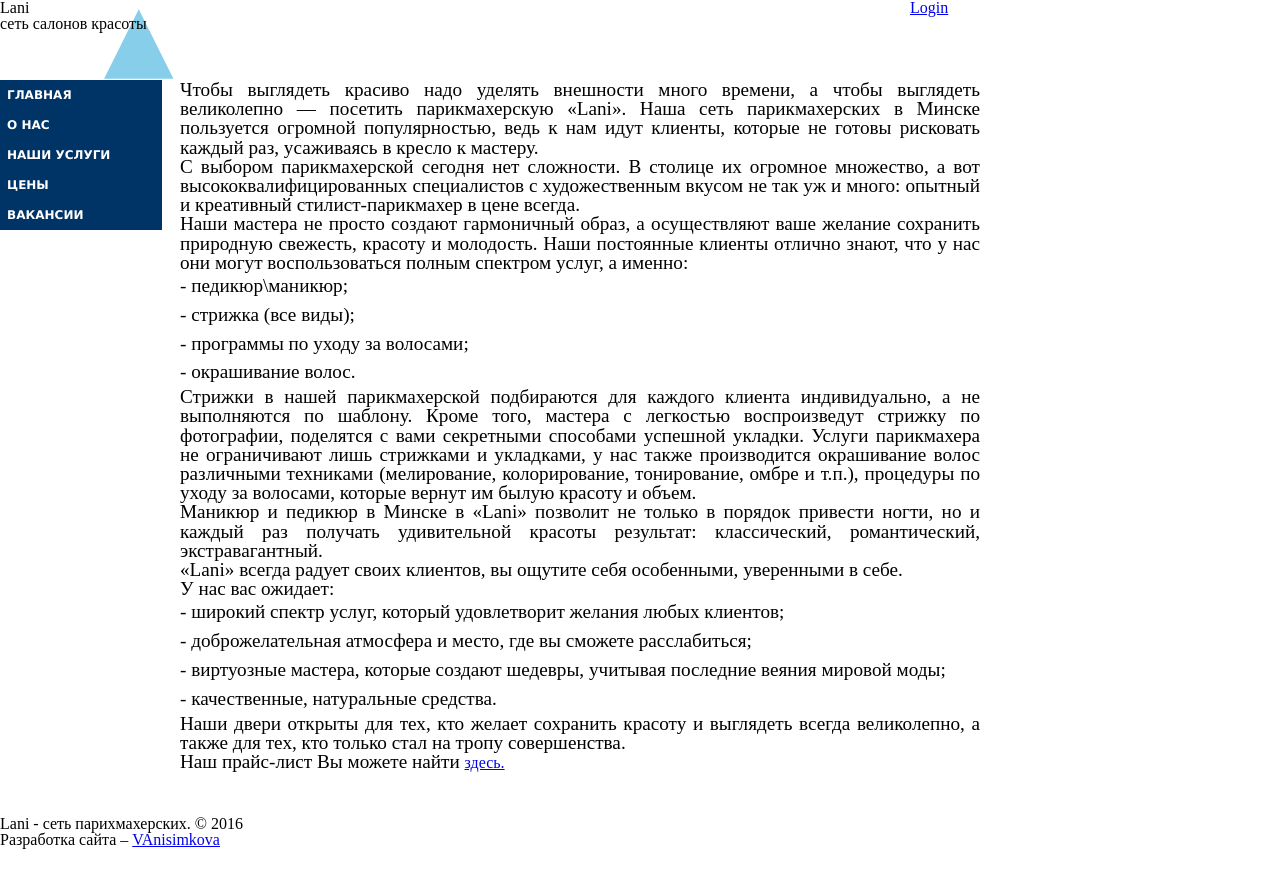
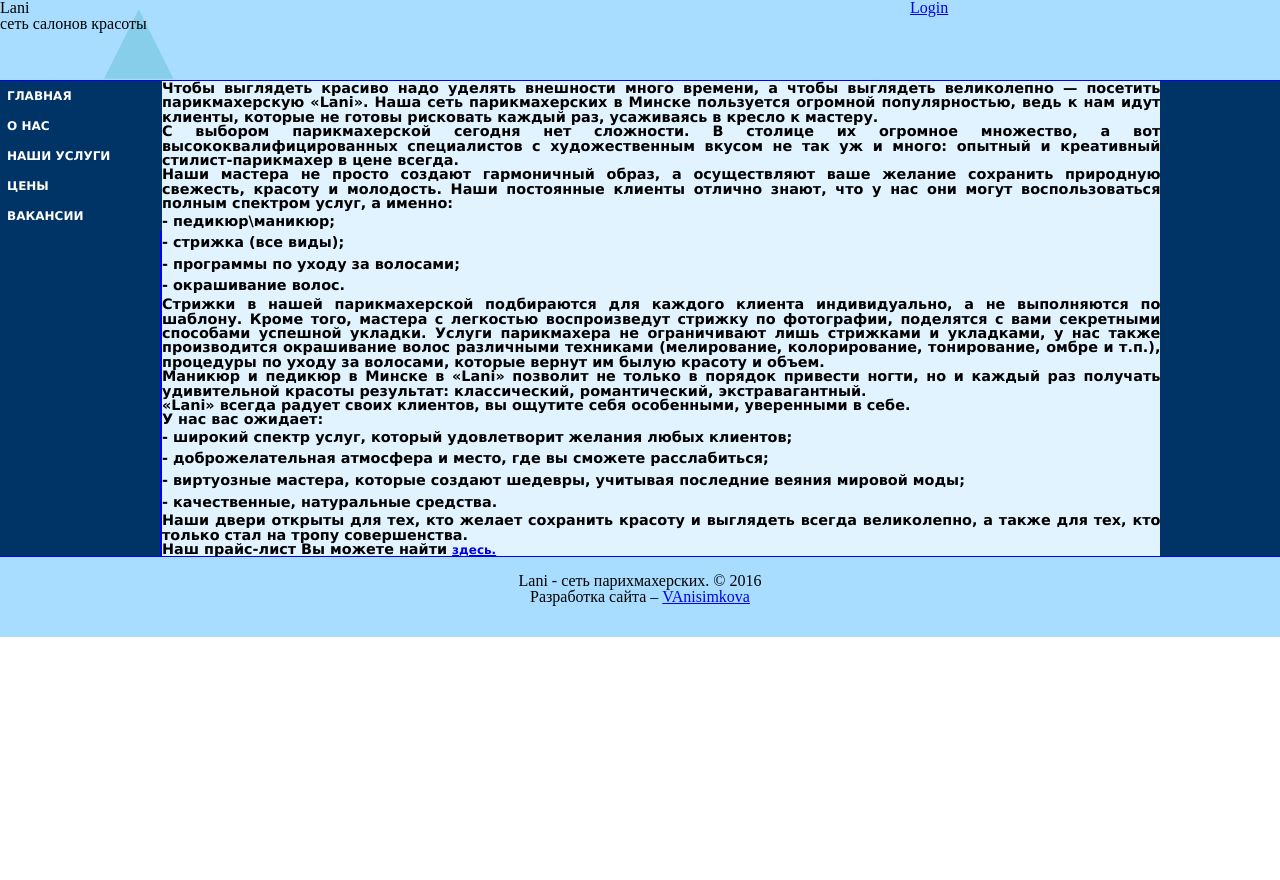
Before and after one commit to evgeny-yakovets/hair, a plain HTML site: page index.html in a window 1280 px wide. After the commit the page ends 800 px from the top, so only its background shows below. Drawn offline with Linux system fonts and the light colour scheme.

Commit message:
Change site view.

```diff
--- a/index.html
+++ b/index.html
@@ -10,11 +10,11 @@
 	<!-- header start1 -->
 	<div id="header_container" >
 		<div id="header">
-				<script>
-					$("<div>").load("http://localhost/pages/tpls/header.html", function() {
-						$("#header").append($(this).html());
-					});
-				</script>
+			<script>
+				$("<div>").load("http://localhost/pages/tpls/header.html", function() {
+					$("#header").append($(this).html());
+				});
+			</script>
 		</div>
 	</div>
 	<!-- header end -->
@@ -23,7 +23,7 @@
 	<div id="main_container">
 		<!-- menu start -->
 		<div id="menu_container">
-			<div id="menu">
+			<div id="menu" class="tformat1">
 				<script>
 					$("<div>").load("http://localhost/pages/tpls/menu.html", function() {
 						$("#menu").append($(this).html());
@@ -35,7 +35,7 @@
 
 		<!-- content start -->
 		<div id="content_container">
-			<div id="content">
+			<div id="content" class="tformat1">
 				<script>
 					$("<div>").load("http://localhost/pages/Mainpage.html", function() {
 						$("#content").append($(this).html());
--- a/style/main.css
+++ b/style/main.css
@@ -1,5 +1,11 @@
 div{
 	border: solid 0px orange;
+}
+
+.tformat1{
+	font-family:Verdana;
+	font-size:12px;
+	font-weight:bold;
 }
 
 #main{
@@ -11,10 +17,18 @@ div{
 #header_container{
 	width:100%;
 	height:80px;
-	margin-bottom: -80px;
+	position:relative;
+	border-bottom: 1px solid blue;
+	background-color:#A8DDFF;
+	background-position:top;
+	text-align:left;
+	vertical-align:bottom;
 }
 
 #header{
+	position:absolute;
+	bottom:0;
+	right:0;
 	width:100%;
 	height:100%;
 }
@@ -47,47 +61,62 @@ div{
 
 }
 
+
 #main_container{
-	width:100%;
 	height:auto;
-	min-height: 100%;
 	position:relative;
 	overflow:hidden;
-	box-sizing: border-box;
-	padding-bottom: 80px;
+	background: #003366;
 }
 
 #menu_container{
 	width:160px;
 	height:auto;
 	float:left;
-	display:inline-block;
-}
-
-#menu{
-	width:100%;
-	height:auto;
+	background-color:#A8DDFF;
+	background-size:100% 100%;
+	vertical-align:top;
 }
 
 #content_container{
-	max-width: 800px;
-	min-width: 633px;
+	width:78%;
 	height:auto;
-	min-height: 80%;
 	float:left;
-	display:inline-block;
-	margin-left:20px;
+	border-left: 2px solid blue;
+
 }
 
 #content{
-	width:100%;
-	height:auto;
+	background-color:#e1f3ff;
+	position:relative;
+	overflow:hidden;
 }
+
+
+
+#text{
+	width:70%;
+	height:100%;
+	float:left;
+	word-wrap:break-word;
+	background-color:#e1f3ff;
+	vertical-align:top;
+	padding-right:0px;
+}
+
+
 
 #footer_container{
 	width:100%;
 	height:80px;
-	margin-top: -80px;
+	background-color:#A8DDFF;
+	text-align:center;
+	border-top: 1px solid blue;
+}
+
+#footer_container img{
+	width:100px;
+	height:25px;
 }
 
 #footer{
@@ -157,6 +186,7 @@ ul#navmenu-v li.iehover li a {
 	background: #003366;
 	color: #FFFFFF;
 	border:#003366 1px solid;
+	z-index:3;
 }
 
 
@@ -167,6 +197,7 @@ ul#navmenu-v li.iehover li.iehover a {
 	background: #FFFFFF;
 	color: #003366;
 	border:#003366 1px solid;
+	z-index:3;
 }
 
 
@@ -178,6 +209,7 @@ ul#navmenu-v ul ul ul {
 	position: absolute;
 	top: 0;
 	left: 161px;
+	z-index:3;
 }
 
 
```
